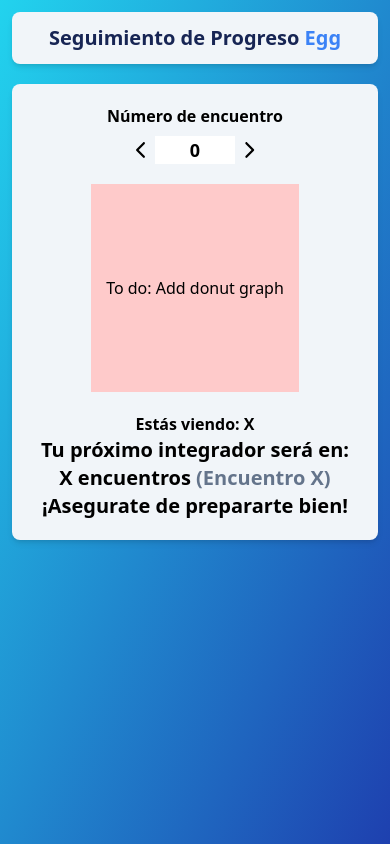
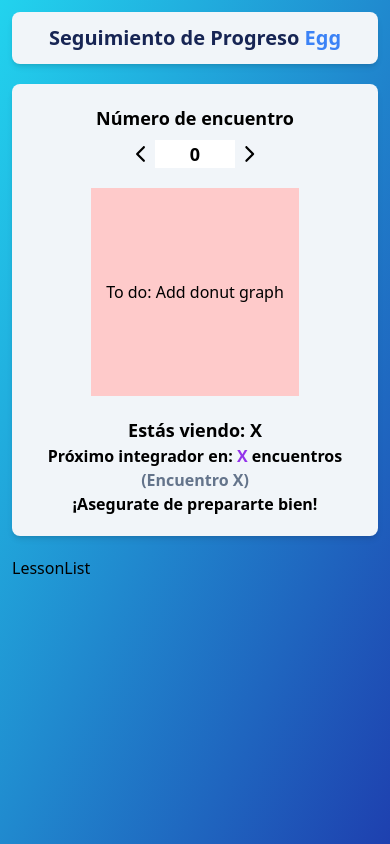
Before and after one commit to Sleepy-gogo/Courseflow-management, a React (Vite) app: page / in a window 390 px wide. Built offline with nearby package versions, Linux system fonts and the light colour scheme.

Commit message:
Small improvements to responsiveness

```diff
--- a/src/App.jsx
+++ b/src/App.jsx
@@ -1,17 +1,22 @@
 import Stats from "./components/Stats";
+import LessonList from "./components/LessonList";
 import Container from "./components/Container";
 
 function App() {
   return (
-    <main className="bg-gradient-to-br from-cyan-400 to-blue-800 h-screen p-3 md:p-10">
+    <div className="bg-gradient-to-br from-cyan-400 to-blue-800 min-h-screen p-3 md:p-10">
+      <header>
         <Container addons="w-full max-w-4xl">
           <h1 className="text-center font-bold text-xl sm:text-3xl md:text-4xl text-blue-950">
             Seguimiento de Progreso <span className="text-blue-500">Egg</span>
           </h1>
         </Container>
-
+      </header>
+      <main className="flex flex-col-reverse justify-end lg:flex-row">
+        <LessonList />
         <Stats />
       </main>
+    </div>
   );
 }
 
--- a/src/components/Container.jsx
+++ b/src/components/Container.jsx
@@ -3,7 +3,7 @@ import PropTypes from "prop-types";
 function Container({ addons, children }) {
   return (
     <div
-      className={`p-3 ${addons} mx-auto bg-slate-100 rounded-lg shadow-md mb-5`}
+      className={`p-3 border-box mx-auto bg-slate-100 rounded-lg shadow-md mb-5 ${addons}`}
     >
       {children}
     </div>
--- /dev/null
+++ b/src/components/LessonList.jsx
@@ -0,0 +1,5 @@
+function LessonList() {
+  return <div>LessonList</div>;
+}
+
+export default LessonList;
--- a/src/components/Stats.jsx
+++ b/src/components/Stats.jsx
@@ -6,19 +6,19 @@ function Stats() {
   const [encuentros, setEncuentros] = useState(0);
 
   return (
-    <Container addons="w-full flex flex-col justify-center items-center gap-5 p-5">
+    <Container addons="flex flex-col justify-center items-center gap-5 p-5">
       <div className="grid place-items-center gap-2">
-        <h2 className="font-bold sm:text-2xl">Número de encuentro</h2>
+        <h2 className="font-bold text-lg sm:text-2xl">Número de encuentro</h2>
         <Counter state={encuentros} setState={setEncuentros} />
       </div>
       <div className="h-52 w-52 sm:h-80 sm:w-80 bg-red-200 grid place-items-center">
         <p>To do: Add donut graph</p>
       </div>
       <div className="text-center">
-        <h2 className="font-bold sm:text-2xl">Estás viendo: X</h2>
-        <p className="text-xl font-semibold">
-          Tu próximo integrador será en: X encuentros{" "}
-          <span className="text-slate-500">(Encuentro X)</span>
+        <h2 className="font-bold text-lg sm:text-2xl">Estás viendo: X</h2>
+        <p className="text-md sm:text-xl font-semibold">
+          Próximo integrador en: <span className="text-purple-600">X</span>{" "}
+          encuentros <span className="text-slate-500">(Encuentro X)</span>
           <br />
           ¡Asegurate de prepararte bien!
         </p>
```
Lines whose indentation alone changed are shown as unchanged.
